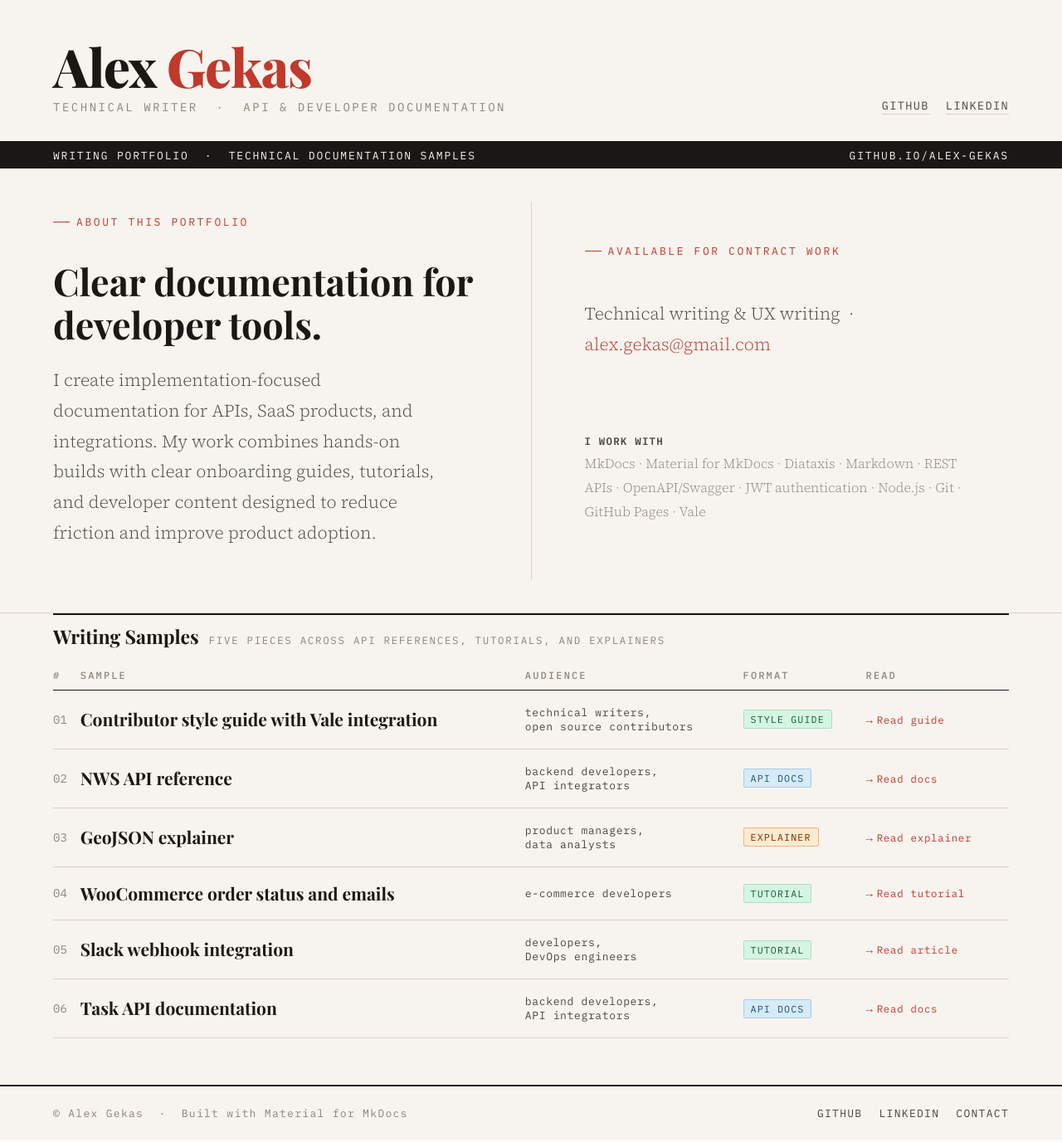
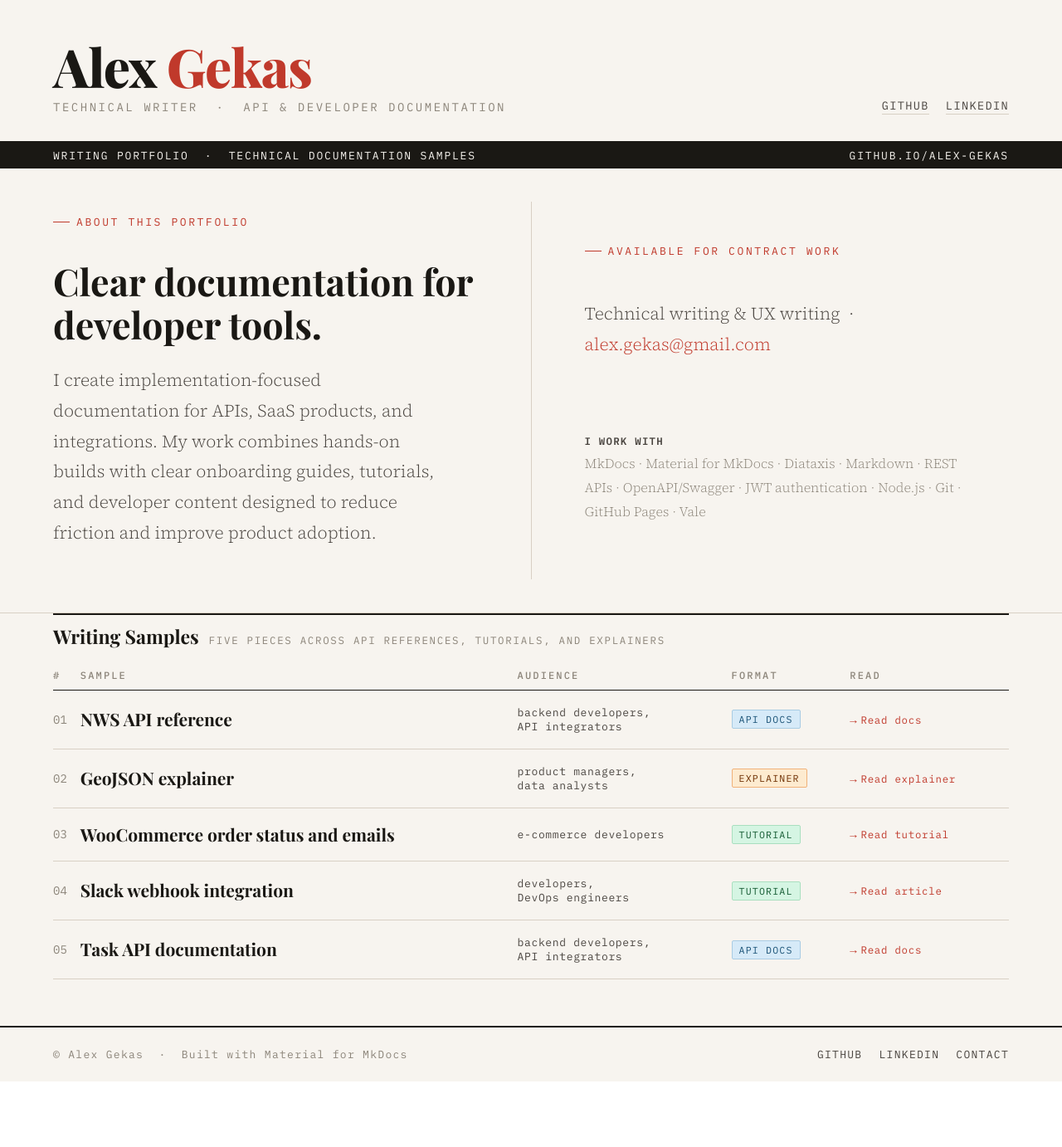
Before and after one commit to Alex-Gekas/Alex-Gekas.github.io, an MkDocs documentation site: the page built from docs/index.md, in a window 1280 px wide. Shown: the whole page at 83% size. Built offline with MkDocs 1.6.1 and Material for MkDocs 9.7.7, drawn with Linux system fonts in a browser that asks for light colours; after the commit the page ends 1311 px from its top, so only the background shows below that.

Commit message:
Remove style guide row until merged

```diff
--- a/docs/overrides/home.html
+++ b/docs/overrides/home.html
@@ -476,7 +476,7 @@
         </tr>
       </thead>
       <tbody>
-
+        <!--
         <tr class="ag-row-active">
           <td class="ag-sample-num">01</td>
           <td><div class="ag-sample-title">Contributor style guide with Vale integration</div></td>
@@ -488,9 +488,9 @@
             </div>
           </td>
         </tr>
-
+        -->
         <tr class="ag-row-active">
-          <td class="ag-sample-num">02</td>
+          <td class="ag-sample-num">01</td>
           <td><div class="ag-sample-title">NWS API reference</div></td>
           <td class="ag-sample-audience">backend developers,<br>API integrators</td>
           <td class="ag-sample-type"><span class="ag-tag ag-tag-api">API Docs</span></td>
@@ -502,7 +502,7 @@
         </tr>
 
         <tr class="ag-row-active">
-          <td class="ag-sample-num">03</td>
+          <td class="ag-sample-num">02</td>
           <td><div class="ag-sample-title">GeoJSON explainer</div></td>
           <td class="ag-sample-audience">product managers,<br>data analysts</td>
           <td class="ag-sample-type"><span class="ag-tag ag-tag-expl">Explainer</span></td>
@@ -514,7 +514,7 @@
         </tr>
 
         <tr class="ag-row-active">
-          <td class="ag-sample-num">04</td>
+          <td class="ag-sample-num">03</td>
           <td><div class="ag-sample-title">WooCommerce order status and emails</div></td>
           <td class="ag-sample-audience">e-commerce developers</td>
           <td class="ag-sample-type"><span class="ag-tag ag-tag-tut">Tutorial</span></td>
@@ -526,7 +526,7 @@
         </tr>
 
         <tr class="ag-row-active">
-          <td class="ag-sample-num">05</td>
+          <td class="ag-sample-num">04</td>
           <td><div class="ag-sample-title">Slack webhook integration</div></td>
           <td class="ag-sample-audience">developers,<br>DevOps engineers</td>
           <td class="ag-sample-type"><span class="ag-tag ag-tag-tut">Tutorial</span></td>
@@ -538,7 +538,7 @@
         </tr>
 
         <tr class="ag-row-active">
-          <td class="ag-sample-num">06</td>
+          <td class="ag-sample-num">05</td>
           <td><div class="ag-sample-title">Task API documentation</div></td>
           <td class="ag-sample-audience">backend developers,<br>API integrators</td>
           <td class="ag-sample-type"><span class="ag-tag ag-tag-api">API docs</span></td>
```
